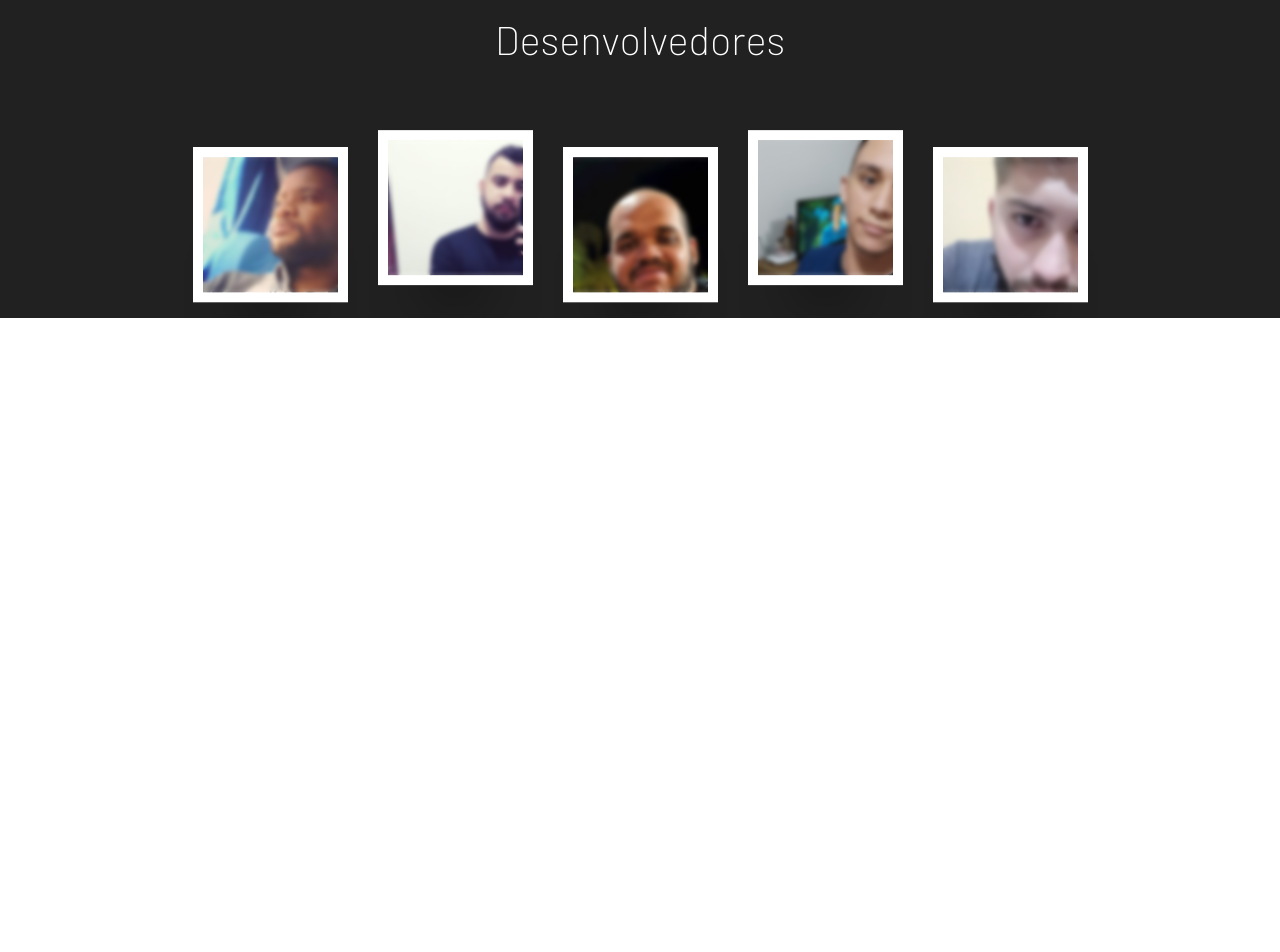
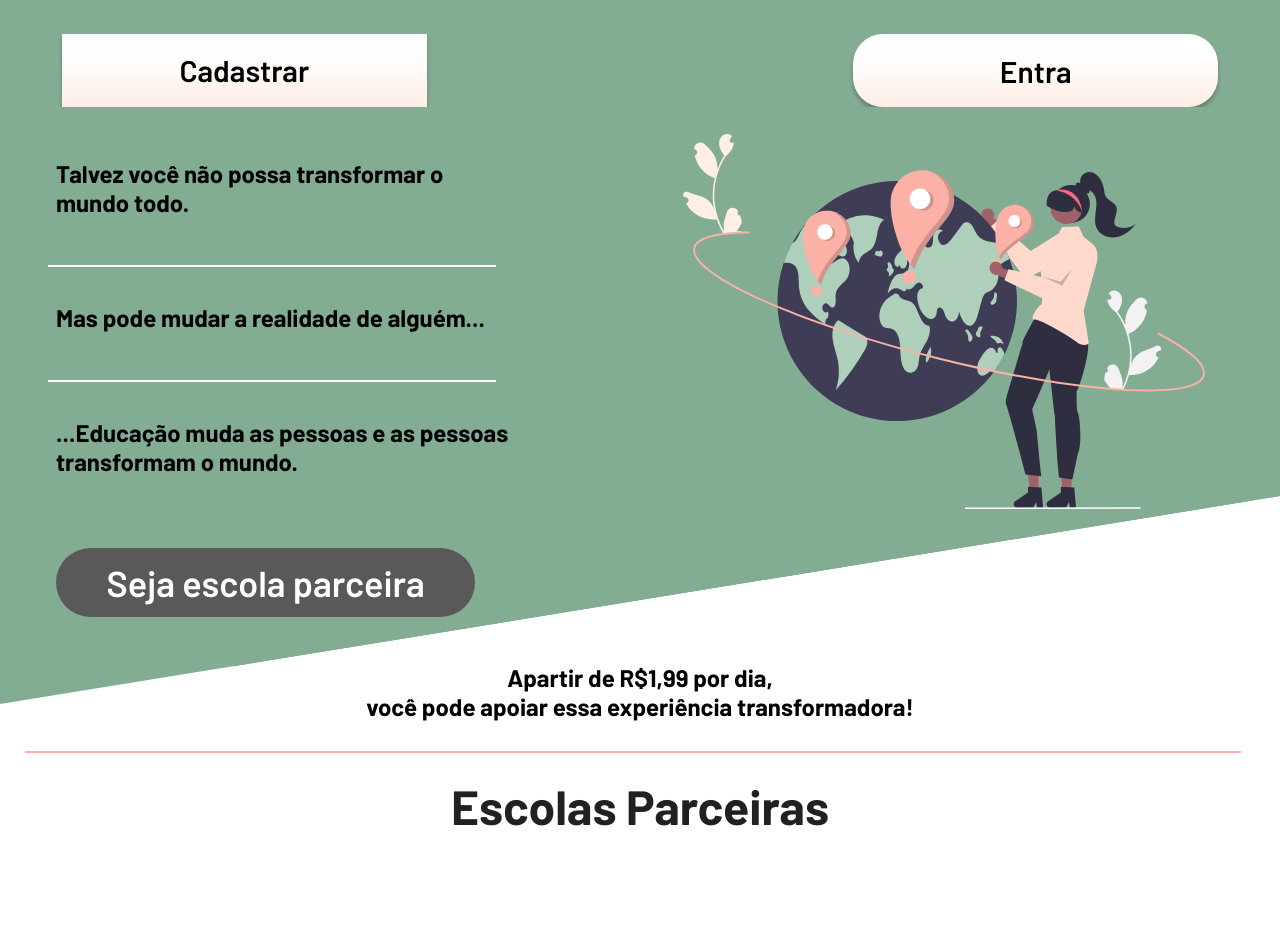
Before and after one commit to moises-macedo/patrinus_, a React (Create React App) app: page / in a window 1280 px wide. Shown: the top 952 px of the page. Before the commit the page ends 800 px from the top, so only its background shows below. Built offline with nearby package versions, Linux system fonts and the light colour scheme.

Commit message:
fix: alterado style

```diff
--- a/src/Components/Footer/style.js
+++ b/src/Components/Footer/style.js
@@ -4,11 +4,16 @@ export const Container = styled.footer`
 width: 100%;
 display: flex;
 align-items: center;
-flex-wrap: wrap;
 justify-content: space-between;
 background: var(--light-3);
 min-height: 50px;
 font-family: var(--font-barlow);
+
+@media (max-width: 780px)
+{
+    min-height: 150px;
+flex-direction: column;
+}
 `
 
 export const Section = styled.section`
@@ -50,6 +55,7 @@ max-width: 270px;
 display: flex;
 align-items: center;
 justify-content: center;
+min-height: 50px;
 h5{
     display: flex;
     align-items: center;
@@ -71,6 +77,10 @@ align-items: center;
 justify-content: space-evenly;
 width:100%;
 max-width: 270px;
+@media (max-width: 780px)
+{
+margin-bottom: 15px;
+}
 li{
     border: 1px solid var(--primary-1);
     width: 35px;
--- a/src/Components/HpScreen1/style.js
+++ b/src/Components/HpScreen1/style.js
@@ -6,7 +6,7 @@ export const Background = styled.div`
 
 
         p{
-            font-family: 'Barlow';
+            font-family: var(--font-barlow);
             font-size: 1em;
             font-weight: 700;
             letter-spacing: 0em;
--- /dev/null
+++ b/src/Pages/Home/index.jsx
@@ -0,0 +1,18 @@
+import { Screen1 }  from "../../Components/HpScreen1";
+import {PartnerSchools} from "../../Components/PartnerSchools";
+import {HowToBeGodfather} from "../../Components/HowToBeGodfather";
+import {CardDev} from "../../Components/CardDev";
+import { Footer } from "../../Components/Footer";
+
+
+export const Home = () => {
+  return(
+    <>
+            <Screen1/>
+            <PartnerSchools/>
+            <HowToBeGodfather/>
+            <CardDev/>
+            <Footer/>
+    </>
+  )
+};
--- a/src/Routes/index.jsx
+++ b/src/Routes/index.jsx
@@ -1,10 +1,12 @@
-import { Route, Routes as RoutePages } from "react-router-dom"
-import { ScreenTest } from "../Components/ScreenTest"
+import { Route, Routes as RoutePages } from "react-router-dom";
+import { ScreenTest } from "../Components/ScreenTest";
+import { Home } from "../Pages/Home";
 
 export const Routes = () => {
-    return (
-        <RoutePages>
-            <Route exact path="/" element={<ScreenTest />} />
-        </RoutePages>
-    )
-}
+  return (
+    <RoutePages>
+      <Route exact path="/" element={<Home />} />
+      <Route exact path="/test" element={<ScreenTest />} />
+    </RoutePages>
+  );
+};
```
Also changed, not shown: src/Pages/HomePage/index.jsx (deleted, +0 -18 lines).
